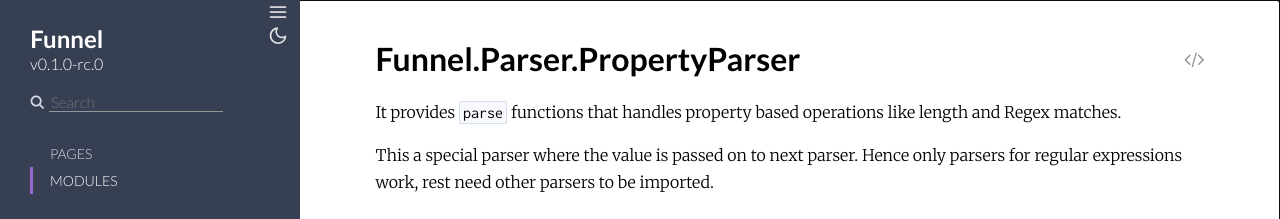
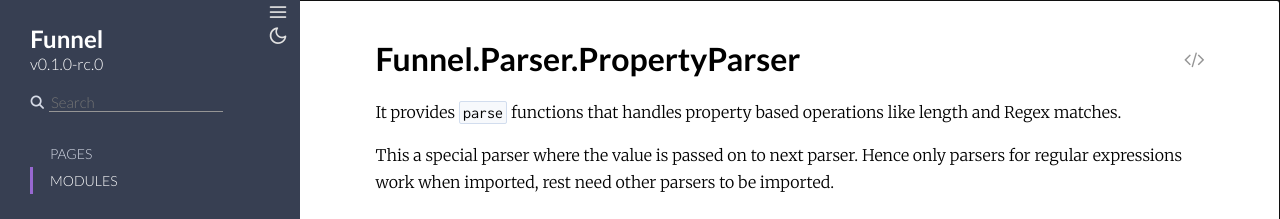
Before and after one commit to RohanPoojary/funnel, a plain HTML site: page doc/Funnel.Parser.PropertyParser.html in a window 1280 px wide. Shown: the top 219 px of the page. Drawn offline with Linux system fonts and the light colour scheme; files whose address does not match are found by name.

```diff
--- a/doc/Funnel.Parser.PropertyParser.html
+++ b/doc/Funnel.Parser.PropertyParser.html
@@ -84,7 +84,7 @@
           <p>It provides <code class="inline">parse</code> functions that handles property based operations like length
 and Regex matches.</p>
 <p>This a special parser where the value is passed on to next parser. Hence only parsers
-for regular expressions work, rest need other parsers to be imported.</p>
+for regular expressions work when imported, rest need other parsers to be imported.</p>
 <h2 id="module-examples" class="section-heading">
   <a href="#module-examples" class="hover-link"><span class="icon-link" aria-hidden="true"></span></a>
   Examples
```
Also changed, not shown: 2 other files.
